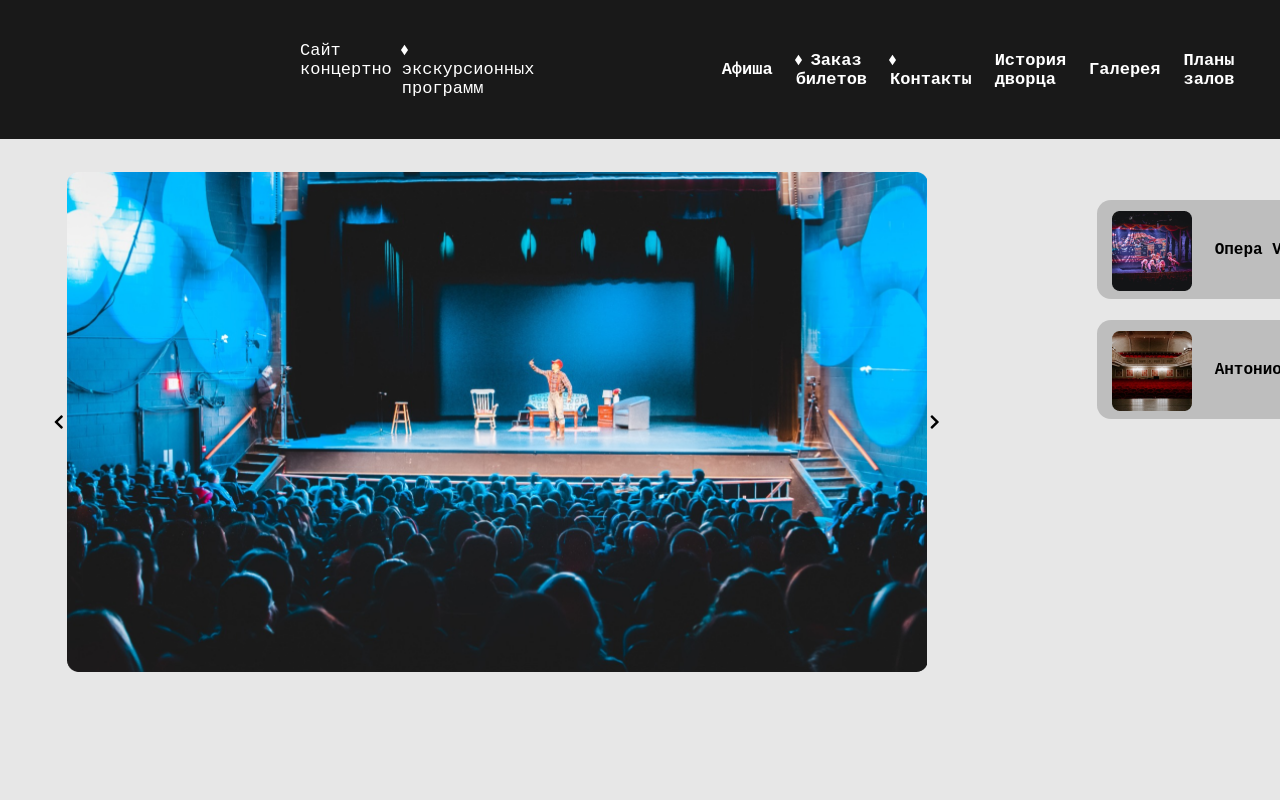
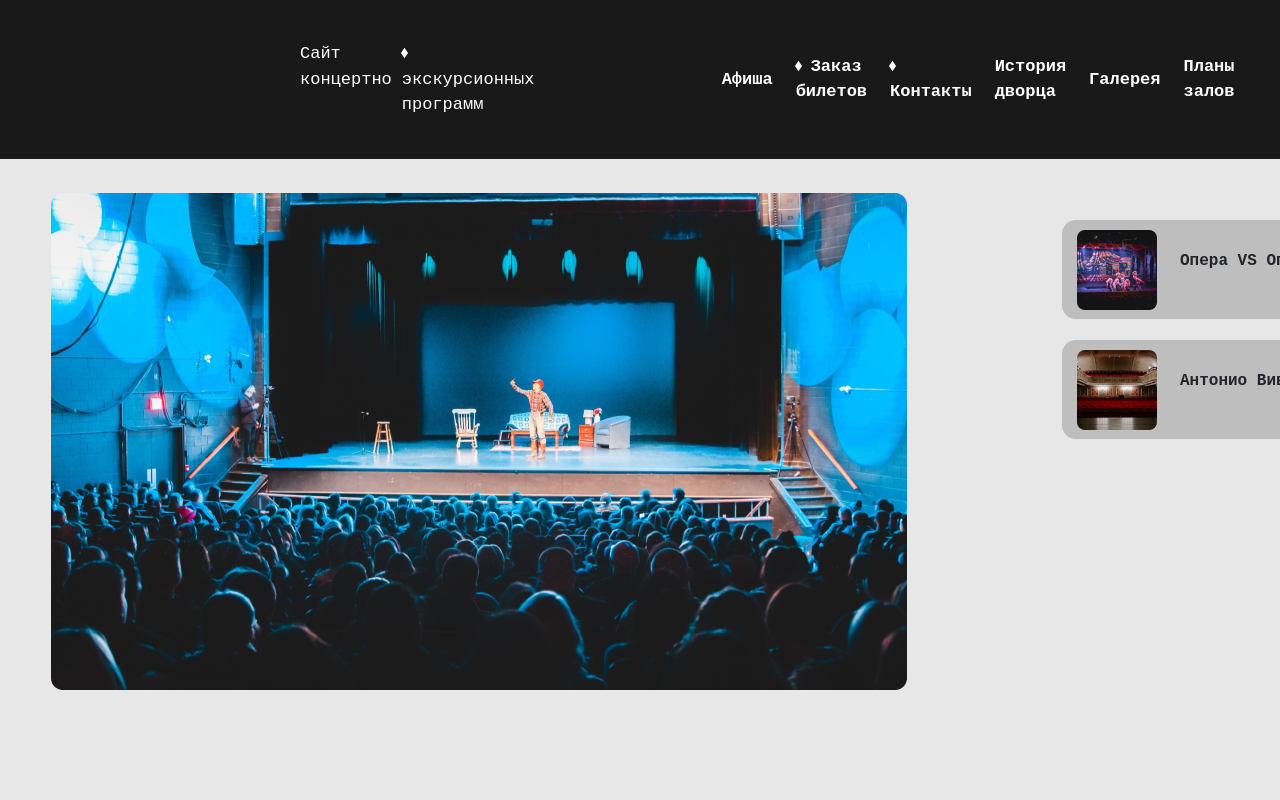
Before and after one commit to GlebRuban/Coursework, a React (Create React App) app: page / in a window 1280 px wide. Shown: the top 800 px of the page. Built offline with nearby package versions, Linux system fonts and the light colour scheme; a web font is replaced by a local one.

Commit message:
Новый слайдер и код для json сохранения

```diff
--- a/public/index.html
+++ b/public/index.html
@@ -3,6 +3,11 @@
   <head>
     <meta charset="utf-8" />
     <link rel="icon" href="https://img.artlebedev.ru/everything_files/images/2474/bt-logo-1200.png.webp" />
+    <link rel="stylesheet" href="https://stackpath.bootstrapcdn.com/bootstrap/4.5.0/css/bootstrap.min.css">
+    <link rel="stylesheet" href="https://maxcdn.bootstrapcdn.com/font-awesome/4.7.0/css/font-awesome.min.css">
+    <script src="https://code.jquery.com/jquery-3.5.1.min.js"></script>
+    <script src="https://cdn.jsdelivr.net/npm/popper.js@1.16.0/dist/umd/popper.min.js"></script>
+    <script src="https://stackpath.bootstrapcdn.com/bootstrap/4.5.0/js/bootstrap.min.js"></script>
     <meta name="viewport" content="width=device-width, initial-scale=1" />
     <meta name="theme-color" content="#000000" />
     <meta
--- a/src/components/carousel/Carousel.js
+++ b/src/components/carousel/Carousel.js
@@ -1,53 +1,17 @@
 
-import { Children, cloneElement, useEffect, useState } from 'react'
-import { FaChevronLeft,FaChevronRight } from 'react-icons/fa'
 import '../carousel/carousel.css'
 
-const Page_width = 861;
 
 export const Carousel = ({children}) =>  {
-  const [pages, setPages] = useState([])
-  const [offset, setOffset] = useState(0)
-
-  const handleLeftClick = () => {
-    console.log('left');
-    setOffset((currentOffset) => {
-      const newOffset = currentOffset + Page_width
-      console.log(newOffset);
-      return Math.min(newOffset, 0)
-    })
-  }
-  const handleRightClick = () => {
-    setOffset((currentOffset) => {
-      const newOffset = currentOffset - Page_width
-      const maxOffset = - (Page_width * (pages.length - 1));
-      console.log(newOffset,maxOffset);
-      return Math.max(newOffset)
-    })
-  }
-
-  useEffect(()=>{
-    setPages(
-      Children.map(children,(child) =>{
-        return cloneElement(child,{
-          style:{
-            height:'100%',
-            minWidth:`${Page_width}px`,
-            maxWidth:`${Page_width}px`,
-          },
-        })
-      })
-    )
-  },[])
   return<>
   <div className='sliderConteiner'>
-    <FaChevronLeft  className='arrow' onClick={handleLeftClick}/>
-    <div className="windows">
-      <div className="allItems" style={{transform:`translateX(${offset}px)`}}>
-        {pages}
-      </div>
+    <div id="myCarousel" class="carousel slide" data-ride="carousel" style={{width:'856px'}}>
+	    <div class="carousel-inner">
+		    <div class="carousel-item">{children}</div>
+			  <div class="carousel-item active">{children}</div>
+			  <div class="carousel-item">{children}</div>
+	    </div>
     </div>
-    <FaChevronRight className='arrow' onClick={handleRightClick}/>
   </div>
   </>
 }
--- a/src/index.js
+++ b/src/index.js
@@ -13,8 +13,4 @@ root.render(
     </BrowserRouter>
   </React.StrictMode>
 );
-
-// If you want to start measuring performance in your app, pass a function
-// to log results (for example: reportWebVitals(console.log))
-// or send to an analytics endpoint. Learn more: https://bit.ly/CRA-vitals
 reportWebVitals();
--- a/src/page/BuyFormTickets.jsx
+++ b/src/page/BuyFormTickets.jsx
@@ -1,3 +1,4 @@
+import { toast } from "react-toastify";
 import "../css/Form.css";
 
 import React, { useState } from 'react';
@@ -30,58 +31,30 @@ export default function BuyFormTickets() {
     return seats;
   };
 
-  const [formData, setFormData] = useState({});
-  const handleChange = (event) => {
-    setFormData({
-      ...formData,
-      [event.target.name]: event.target.value,
-    });
-  };
+  const [ id, setId] = useState("");
+  const [ firstname, setFName] = useState("");
+  const [ lastname, setLName] = useState("");
+  const [ phone, setPhone] = useState("");
+  const [ row, setRow] = useState("");
+  const [ place, setPlace] = useState("");
+
 
   const handleSubmit = (event) => {
     event.preventDefault();
-    const jsonString = JSON.stringify(formData);
-    saveJsonToFile(jsonString, 'data.json');
-  };
+    let regobj = {id,firstname,lastname,phone,row,place}
+    console.log(regobj);
+    fetch("http://localhost:3000/User",{
+      method:"POST",
+      headers:{'content-type':'application/json'},
+      body:JSON.stringify(regobj)
+    }).then(res =>{
+      toast.success('Ok')
+    }).catch((err)=> {
+      toast.error('Not ok :' + err)
+    });
+  }
 
-  const saveJsonToFile = (jsonString, filename) => {
-    const blob = new Blob([jsonString], { type: 'application/json' });
-    const url = URL.createObjectURL(blob);
-    const link = document.createElement('a');
 
-    link.href = url;
-    link.download = filename;
-    link.click();
-
-    URL.revokeObjectURL(url);
-  };
-
-  // НЕ РАБОЧИЙ ВАРИАНТ СО СВОИМ API
-
-  // const [formData, setFormData] = useState({});
-  // const handleChange = (event) => {
-  //   setFormData({
-  //     ...formData,
-  //     [event.target.name]: event.target.value,
-  //   });
-  // };
-  // const handleSubmit = (event) => {
-  //   event.preventDefault();
-  //   fetch('/api/save-data', {
-  //     method: 'POST',
-  //     headers: {
-  //       'Content-Type': 'application/json',
-  //     },
-  //     body: JSON.stringify(formData),
-  //   })
-  //     .then( response => response.json())
-  //     .then((data) => {
-  //       console.log(data);
-  //     })
-  //     .catch((error) => {
-  //       console.error('Ошибка:', error);
-  //     });
-  // };
 
   return<>
   {/* Form Content */}
@@ -89,30 +62,31 @@ export default function BuyFormTickets() {
     <h2>Заказ билета</h2>
     <form className="form_tickets" onSubmit={handleSubmit}>
       <div className="class">
+      <input type="hidden"   value={id} onChange={event => setId(event.target.value)} />
         <div className="user-box">
-          <input type="text" name="firstname"  pattern="^[A-Za-zА-Яа-яЁё\s]+$" onChange={handleChange} />
+          <input type="text" value={firstname} onChange={event => setFName(event.target.value)}   pattern="^[A-Za-zА-Яа-яЁё\s]+$"  />
           <label>Имя</label>
         </div>
         <div className="user-box">
-          <input type="text" name="surname" pattern="^[A-Za-zА-Яа-яЁё\s]+$" onChange={handleChange} />
+          <input type="text"  pattern="^[A-Za-zА-Яа-яЁё\s]+$" value={lastname} onChange={event => setLName(event.target.value)} />
           <label>Фамилия</label>
         </div>
         <div className="user-box">
-          <input type="tel" name="tel" pattern="[+789][0-9]{11}" onChange={handleChange}/>
+          <input type="tel" pattern="[+789][0-9]{11}" value={phone} onChange={event => setPhone(event.target.value)}/>
           <label>Телефон</label>
         </div>
       </div>
-      <table className="App" name='row and place' onChange={handleChange}>
+      <table className="App" >
         <tbody>
-        <div className="selected-info">
+        <div className="selected-info" >
         {selectedSeat && (
           <p className="Row">
             Выбрано место: Ряд
-            <span className="Row_span" >
+            <span className="Row_span" value={row} onChange={event => setRow(event.target.value)} >
               {selectedSeat.split('-')[0]}
             </span>
             Место
-            <span>
+            <span value={place} onChange={event => setPlace(event.target.value)}>
               {selectedSeat.split('-')[1]}
             </span>
           </p>
```
Also changed, not shown: data.json (added, +7 -0 lines), src/api/save-data/server.js (deleted, +0 -22 lines), src/api/data.json (deleted), src/page/Home.jsx (indentation only).
